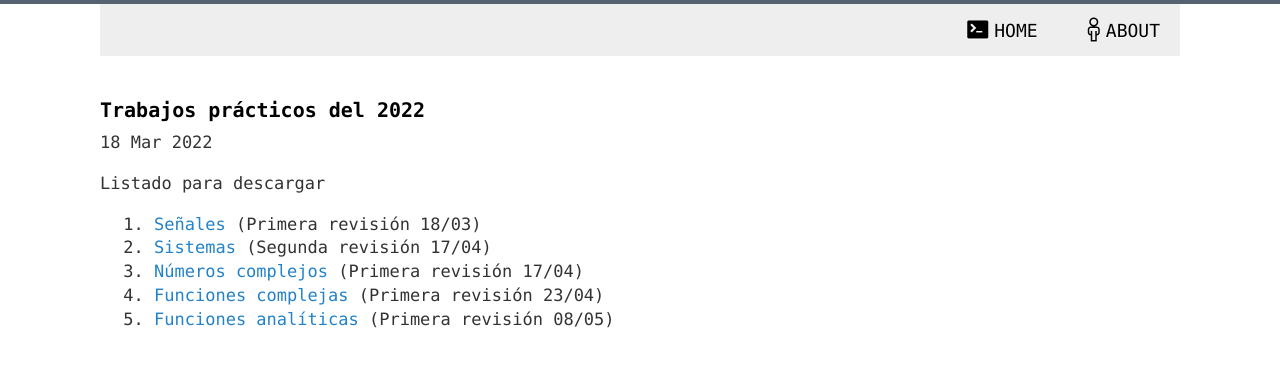
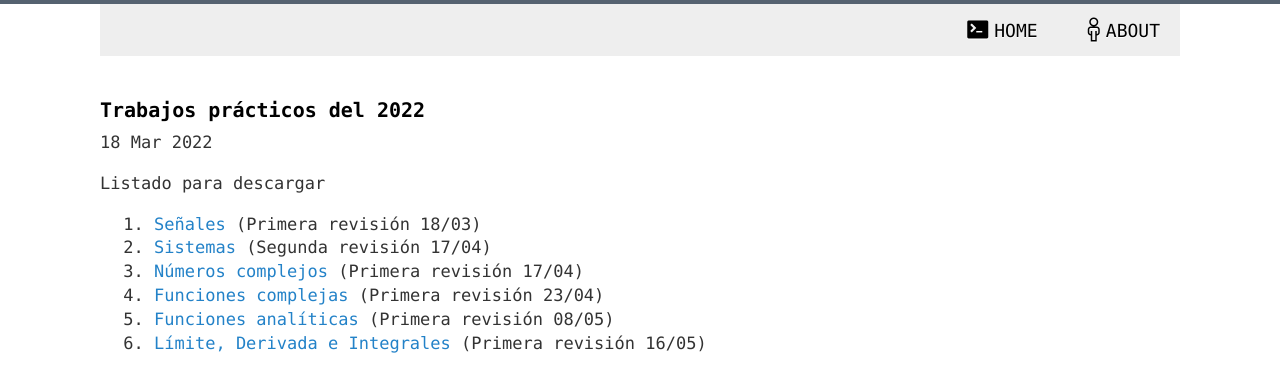
Before and after one commit to 1nv1/UTN-FRN-ASS, a Jekyll site: the page built from _posts/2022-03-18-TPs2020.markdown, in a window 1280 px wide. Shown: the top 392 px of the page. Built offline with Jekyll 4.4.1, drawn with Linux system fonts in a browser that asks for light colours; comment, search, counter and statistics services are not loaded.

Commit message:
Added TP06

```diff
--- a/_posts/2022-03-18-TPs2020.markdown
+++ b/_posts/2022-03-18-TPs2020.markdown
@@ -14,3 +14,4 @@ Listado para descargar
 3. <a href="https://cloud.degoo.com/share/sBu3w7GIHA6gGjci73YGWA" target="_blank">Números complejos</a> (Primera revisión 17/04)
 4. <a href="https://cloud.degoo.com/share/Wpny76JUMwaK6I5o5a5MrA" target="_blank">Funciones complejas</a> (Primera revisión 23/04)
 5. <a href="https://cloud.degoo.com/share/mWun9vnyp2ZMtxCv1DHCZQ" target="_blank">Funciones analíticas</a> (Primera revisión 08/05)
+6. <a href="https://cloud.degoo.com/share/rqEjxOiDB-L2JLH_GguCIA" target="_blank">Límite, Derivada e Integrales</a> (Primera revisión 16/05)
```
